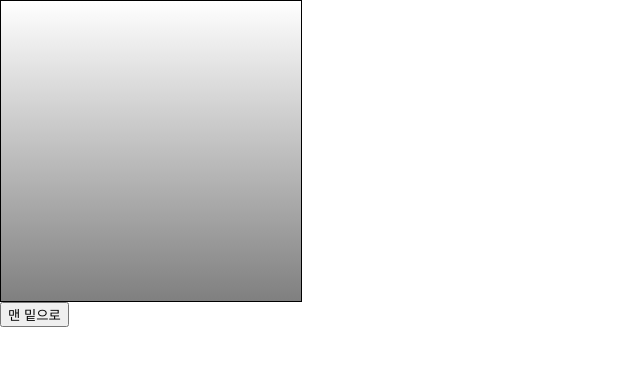
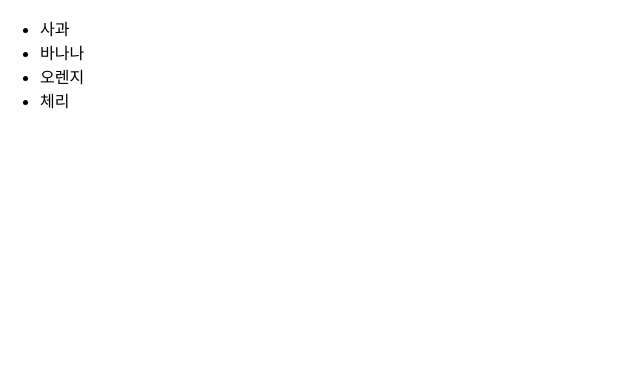
Before and after one commit to partyKyoung/react-study, a React (Create React App) app: page / in a window 1280 px wide. Shown: the top 366 px of the page, without its empty margins (0-640 px from the left). Built offline with nearby package versions, Linux system fonts and the light colour scheme.

Commit message:
map 예제 작성.

```diff
--- a/src/App.tsx
+++ b/src/App.tsx
@@ -1,5 +1,5 @@
 import * as React from "react";
-import ParentRef from "./ref/ParentRef";
+import Map from "./map/Map";
 
 import "./App.css";
 
@@ -8,7 +8,7 @@ interface State {}
 
 class App extends React.Component<Props, State> {
   render() {
-    return <ParentRef />;
+    return <Map />;
   }
 }
 
--- /dev/null
+++ b/src/map/Map.js
@@ -0,0 +1,19 @@
+import React, { Component } from "react";
+
+export default class Map extends Component {
+  constructor() {
+    super();
+
+    this.fruitsList = ["사과", "바나나", "오렌지", "체리"];
+  }
+
+  render() {
+    return (
+      <ul>
+        {this.fruitsList.map((fruits, index) => {
+          return <li key={index}>{fruits}</li>;
+        })}
+      </ul>
+    );
+  }
+}
```
